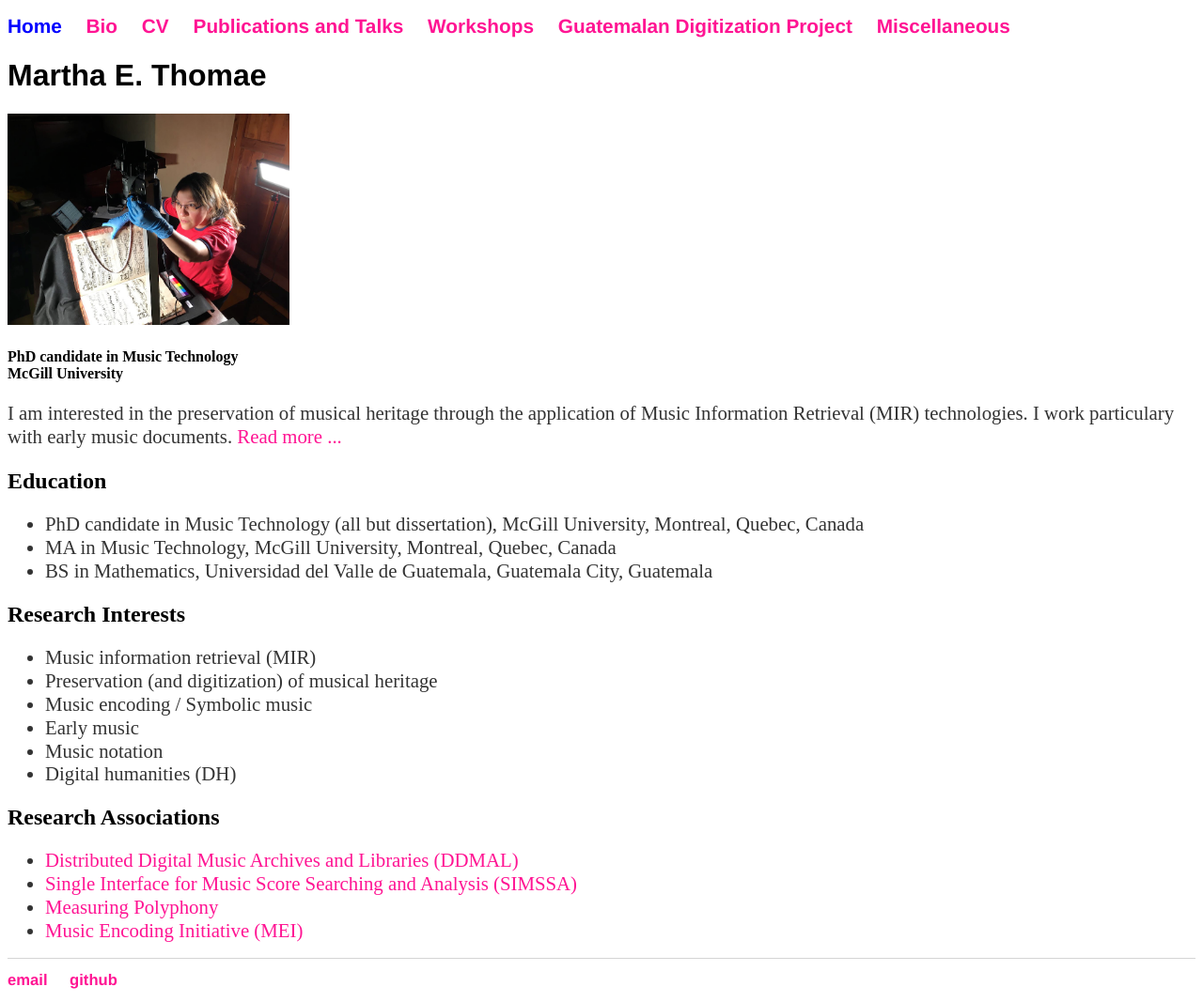
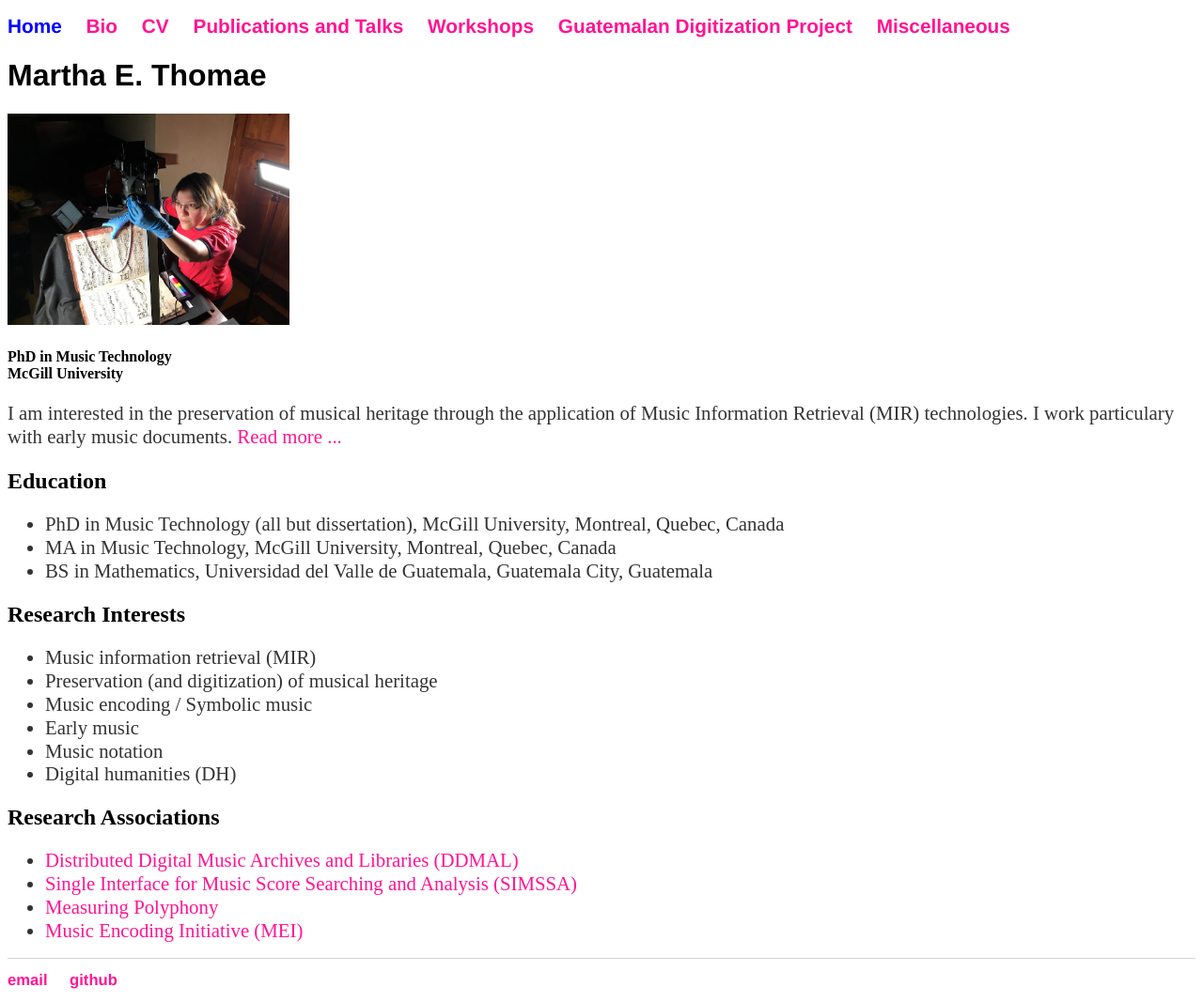
Before and after one commit to martha-thomae/martha-thomae.github.io, a Jekyll site: the page built from index.html, in a window 1280 px wide. Shown: the whole page at 94% size. Built offline with Jekyll 4.4.1, drawn with Linux system fonts in a browser that asks for light colours.

Commit message:
Update index.html

```diff
--- a/index.html
+++ b/index.html
@@ -6,7 +6,7 @@ title: Martha Thomae's website
 <div>
     <img src="/assets/images/martha_digitization_photo.png" alt="Me digitizing a Guatemalan choirbook from the colonial period" width="300">
     <h4>
-        PhD candidate in Music Technology
+        PhD in Music Technology
         <br>McGill University
     </h4>
 </div>
@@ -16,7 +16,7 @@ title: Martha Thomae's website
 
 <h2>Education</h2>
 <ul>
-    <li class="big">PhD candidate in Music Technology (all but dissertation), McGill University, Montreal, Quebec, Canada</li>
+    <li class="big">PhD in Music Technology (all but dissertation), McGill University, Montreal, Quebec, Canada</li>
     <li class="big">MA in Music Technology, McGill University, Montreal, Quebec, Canada</li>
     <li class="big">BS in Mathematics, Universidad del Valle de Guatemala, Guatemala City, Guatemala</li>
 </ul>
```
